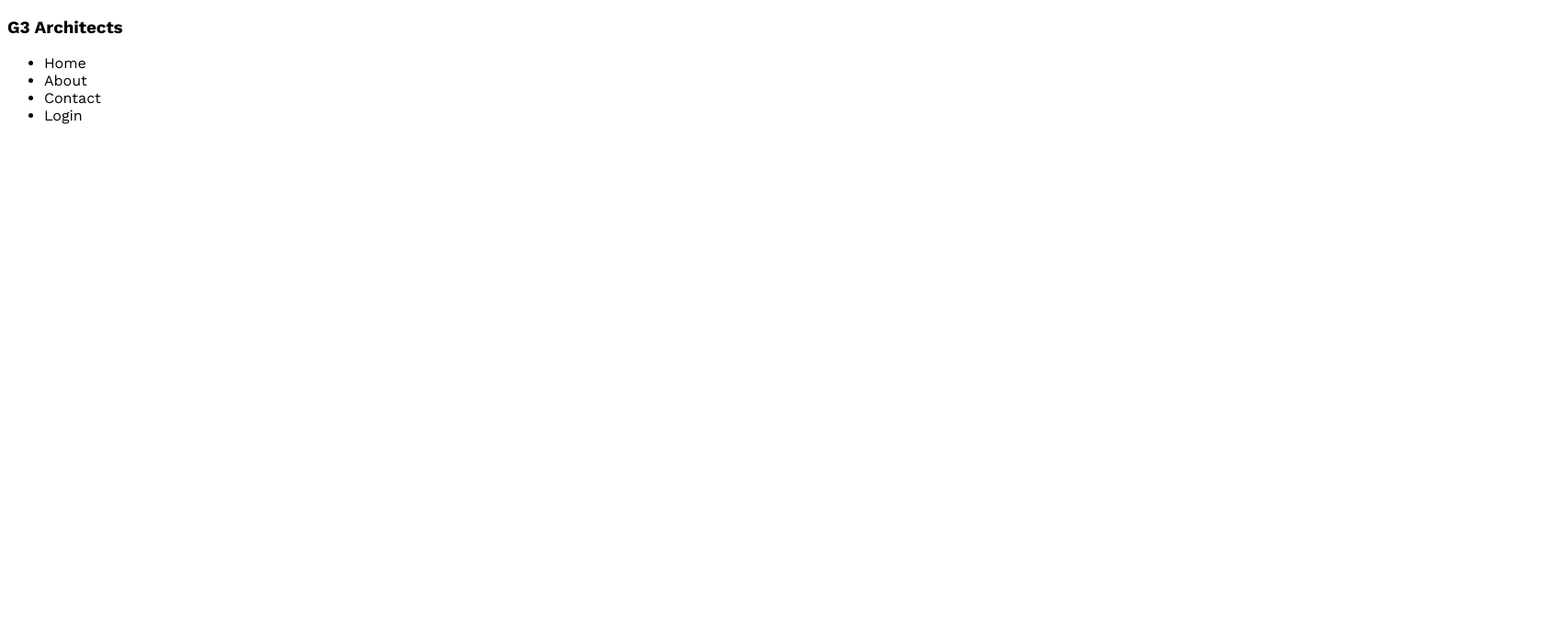
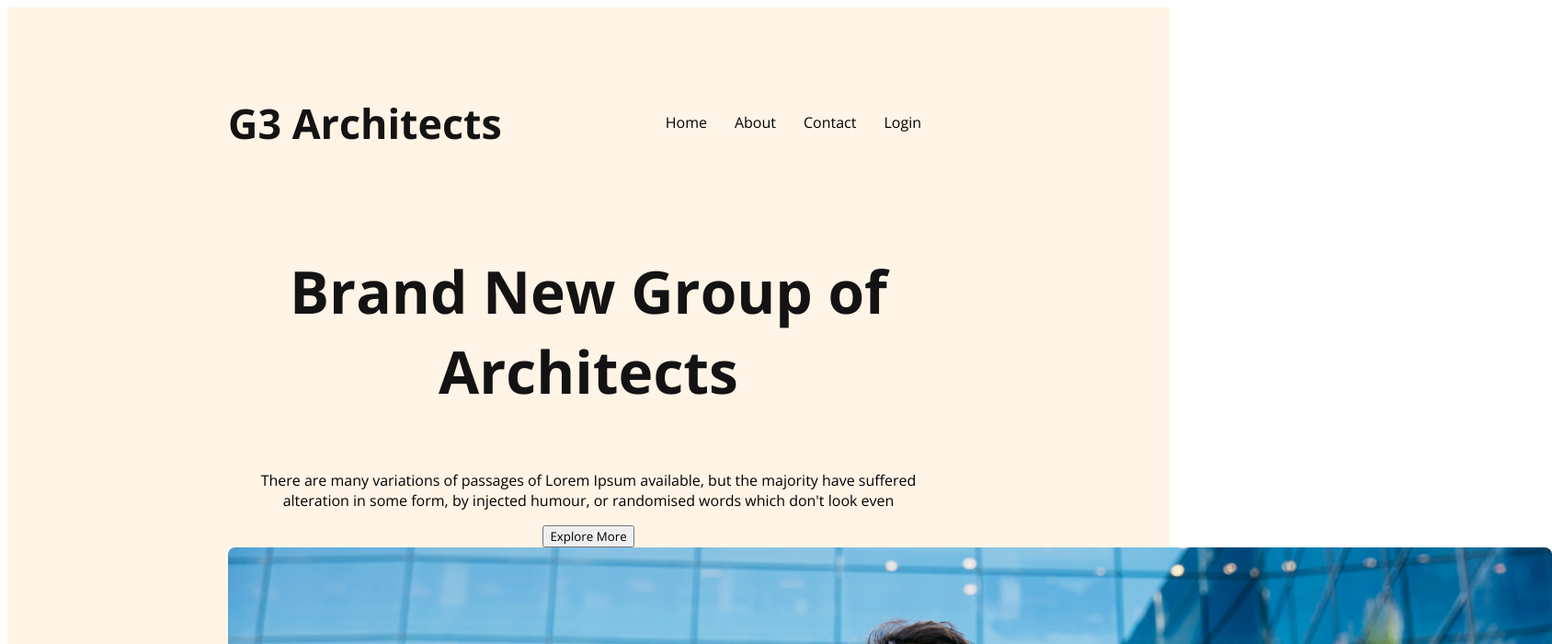
Before and after one commit to rina7d/g3-architects-website, a plain HTML site: page index.html in a window 1280 px wide. Shown: the top 700 px of the page at 92% size, 1688 px wide, since content can reach past the window. Drawn offline with nearby package versions, Linux system fonts and the light colour scheme.

Commit message:
banner-content added

```diff
--- a/index.html
+++ b/index.html
@@ -8,7 +8,8 @@
 </head>
 <body>
     <header>
-        <h3>G3 Architects</h3>
+        <nav>
+        <h3 class="nav-title">G3 Architects</h3>
         <ul>
             <li class="a">Home</li>
             <li class="a">About</li>
@@ -16,6 +17,16 @@
             <li class="a">Login</li>
 
         </ul>
+        </nav>
+        <div class="banner">
+            <div class="banner-content">
+            <h3 class="banner-title">Brand New Group of Architects</h3>
+            <p class="banner-description">There are many variations of passages of Lorem Ipsum available, but the majority have suffered alteration in some form, by injected humour, or randomised words which don't look even</p>
+            <button class="btn-primary">Explore More</button>
+            </div>
+            <img src="images/banner.png" alt="">
+
+        </div>
 
     </header>
     <main>
--- a/styles.css/architects.css
+++ b/styles.css/architects.css
@@ -4,4 +4,50 @@
 
 *{
     font-family: 'Work Sans', sans-serif;
+    font-family: 'Open Sans', sans-serif;
 }
+/*header styles*/
+header{
+    background: rgba(255, 144, 14, 0.10);
+    padding: 50px 240px;
+
+}
+nav{
+    display: flex;
+    justify-content: space-between;
+    align-items: center;
+}
+.nav-title{
+
+    font-size: 2.8rem;
+    font-weight: 700;
+    color: #131313;
+
+}
+nav > ul{
+    display: flex;
+}
+nav li{
+    list-style: none;
+    margin-right: 30px;
+    font-weight: 500;
+    font-size: 1rem;
+}
+nav li a{
+    text-decoration: none;
+    color: #424242;
+}
+/* banner styles*/
+.banner-content{
+    max-width: 800px;
+    text-align: center;
+    margin: 0 auto;
+}
+.banner-title{
+    font-size: 4rem;
+    font-weight: 700;
+    color: #131313;
+}
+.banner-decription{
+    color: #727272;
+}
```
